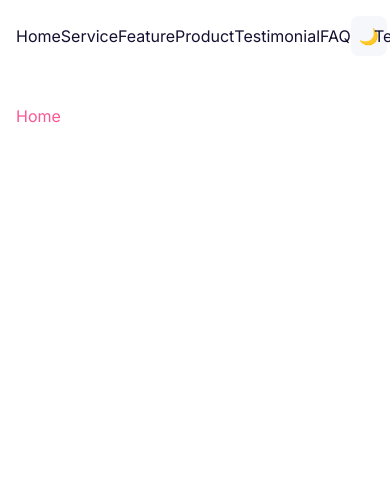
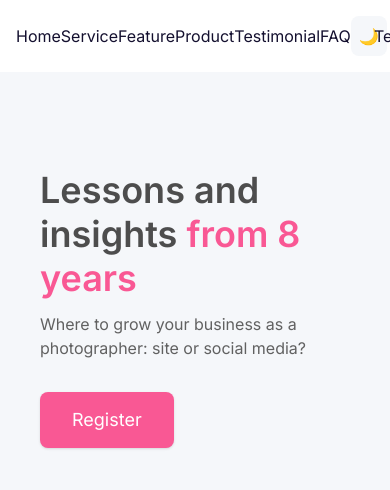
Before and after one commit to Yure7S/nexcent, a Next.js app: page / in a window 390 px wide. Shown: the top 490 px of the page. Built offline with nearby package versions, Linux system fonts and the light colour scheme.

Commit message:
feat: Finalizando primeira section e sua responsividade

```diff
--- a/package.json
+++ b/package.json
@@ -9,10 +9,12 @@
   },
   "dependencies": {
     "@tailwindcss/postcss": "^4.1.16",
+    "clsx": "^2.1.1",
     "next": "16.0.1",
     "postcss": "^8.5.6",
     "react": "19.2.0",
     "react-dom": "19.2.0",
+    "tailwind-merge": "^3.3.1",
     "tailwindcss": "^4"
   },
   "devDependencies": {
--- a/src/app/page.tsx
+++ b/src/app/page.tsx
@@ -1,9 +1,28 @@
+import Image from 'next/image';
+import { Button } from './components/ui/primary-buttom';
+
 export default function Home() {
   return (
-    <div className="container mx-auto px-4 py-8">
-      <h1 className="headline-1 text-primary dark:text-primary mb-8">
-        Home
-      </h1>
-    </div>
+    <section className=" bg-silver w-full">
+      <div className="max-w-container mx-auto px-10 sm:px-14 py-24 flex items-center gap-28">
+        <div>
+          <h2 className="text-headline-2 md:text-headline-1 leading-headline-2 md:leading-headline-1 font-semibold line text-d-grey">Lessons and insights <span className="text-primary">from 8 years</span></h2>
+          <p className='mt-3 body-2 text-n-grey sm:mt-4'>Where to grow your business as a photographer: site or social media?</p>
+          <Button className='mt-8'>
+            Register
+          </Button>
+        </div>
+        <div className='hidden lg:block'>
+          <Image
+            src="/images/ilustration-01.png"
+            alt="Nexcent"
+            width={391}
+            height={407}
+            className="h-[407px] min-w-[391px]"
+            priority
+          />
+        </div>
+      </div>
+    </section>
   );
 }
```
Also changed, not shown: 1 other file (tests, documents, lock files or other folders).
